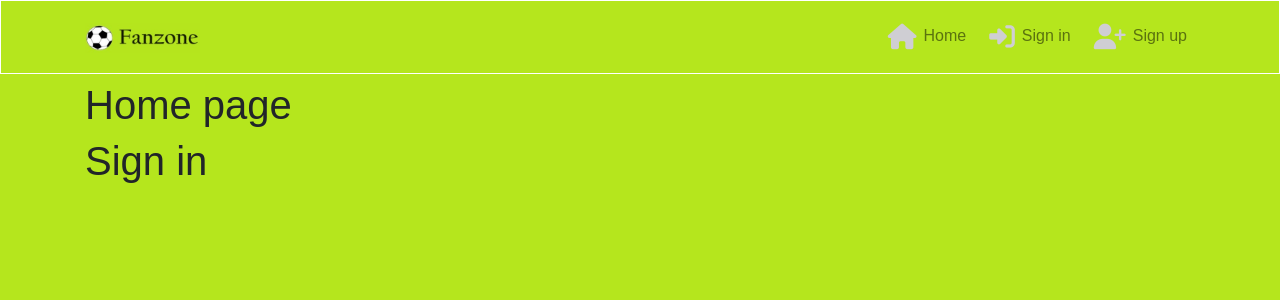
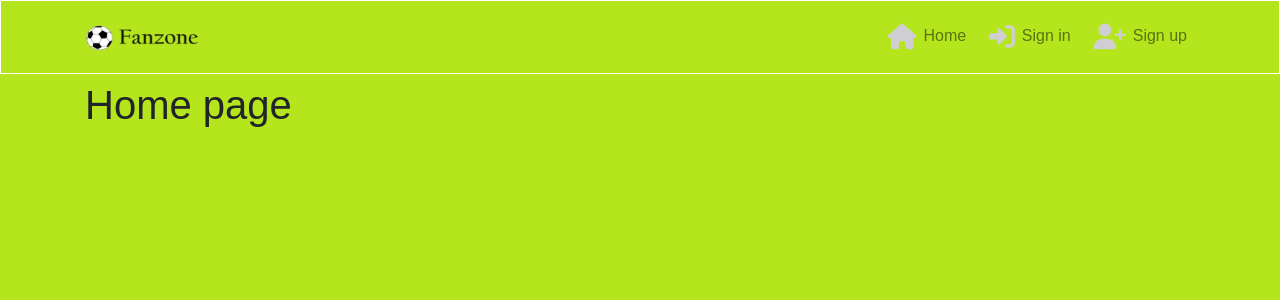
Before and after one commit to WelshDan/drf-fanzone, a React (Create React App) app: page / in a window 1280 px wide. Shown: the top 300 px of the page. Built offline with nearby package versions, Linux system fonts and the light colour scheme; a web font is replaced by a local one.

Commit message:
Add router and check homepage and signin load

```diff
--- a/src/App.js
+++ b/src/App.js
@@ -1,14 +1,19 @@
 import styles from './App.module.css';
 import NavBar from './components/NavBar';
 import Container from 'react-bootstrap/Container';
+import {Route,Switch} from 'react-router-dom';
 
 function App() {
   return (
     <div className={styles.App}>
       <NavBar />
       <Container className={styles.Main}>
-        <h1>Home page</h1>
-        <h1>Sign in</h1>
+        <Switch>
+            <Route exact path="/" render={() => <h1>Home page</h1>} />
+        </Switch>
+        <Switch>
+            <Route exact path="/signin" render={() => <h1>Sign in</h1>} />
+        </Switch>
       </Container>
     </div>
   );
--- a/src/index.js
+++ b/src/index.js
@@ -3,10 +3,13 @@
 import './index.css';
 import App from './App';
 import reportWebVitals from './reportWebVitals';
+import {BrowserRouter as Router } from 'react-router-dom';
 
 ReactDOM.render(
   <React.StrictMode>
-    <App />
+    <Router>
+        <App />
+    </Router>
   </React.StrictMode>,
   document.getElementById('root')
 );
```
